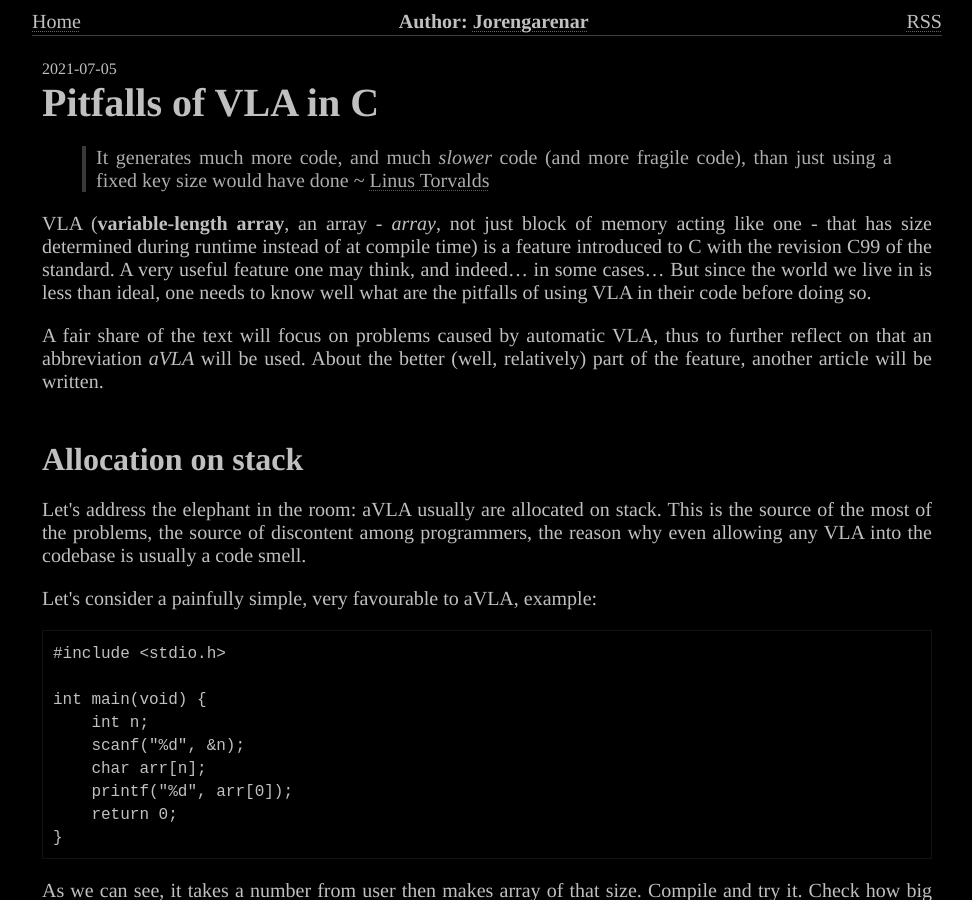
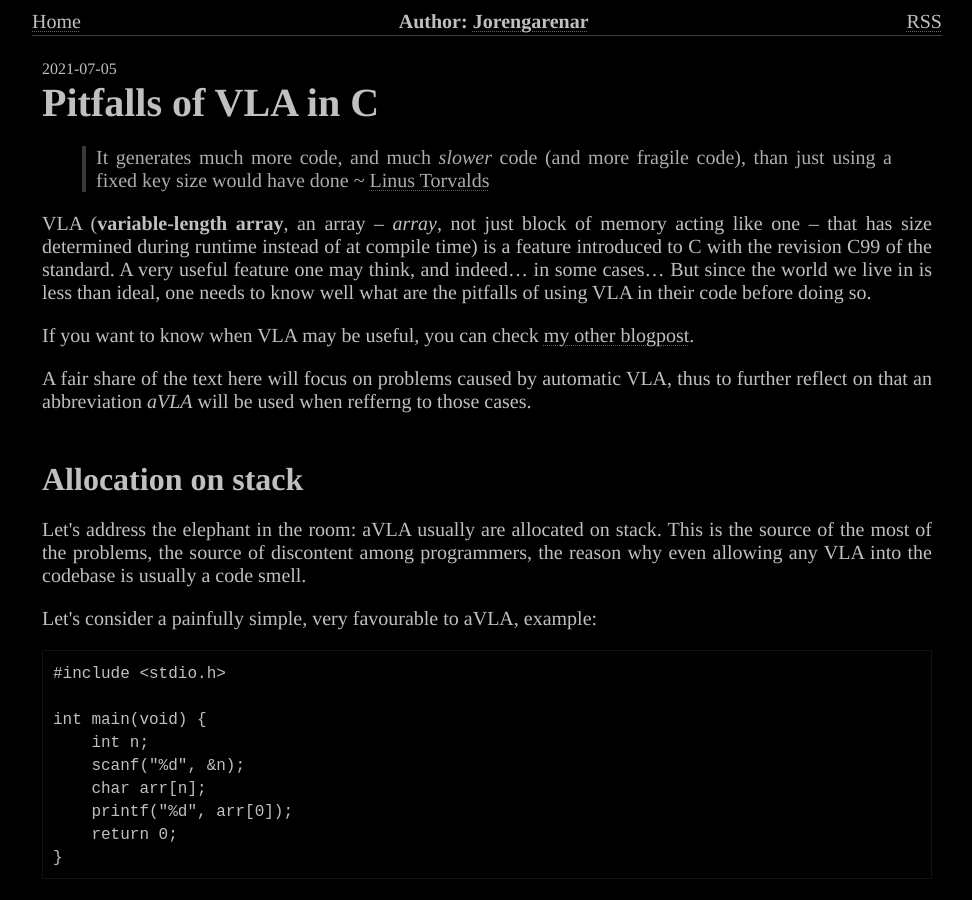
Before and after one commit to Jorenar/blog, a Jekyll site: the page built from _posts/2021-07-05-vla-pitfalls.md, in a window 1280 px wide and 900 px high. Shown: the whole window, without its empty margins (153-1125 px from the left). Built offline with Jekyll 4.4.1, drawn with Linux system fonts in a browser that asks for light colours.

```diff
--- a/_posts/2021-07-05-vla-pitfalls.md
+++ b/_posts/2021-07-05-vla-pitfalls.md
@@ -9,16 +9,18 @@ redirect_from:
 > It generates much more code, and much _slower_ code (and more fragile code),
   than just using a fixed key size would have done ~ [Linus Torvalds](https://lkml.org/lkml/2018/3/7/621)
 
-VLA (**variable-length array**, an array - *array*, not just block of memory
-acting like one - that has size determined during runtime instead of at compile
+VLA (**variable-length array**, an array -- *array*, not just block of memory
+acting like one -- that has size determined during runtime instead of at compile
 time) is a feature introduced to C with the revision C99 of the standard.
 A very useful feature one may think, and indeed... in some cases...
 But since the world we live in is less than ideal, one needs to know well what
 are the pitfalls of using VLA in their code before doing so.
 
-A fair share of the text will focus on problems caused by automatic VLA,
-thus to further reflect on that an abbreviation _aVLA_ will be used. About the
-better (well, relatively) part of the feature, another article will be written.
+If you want to know when VLA may be useful, you can check [my other blogpost](/vla-usecases).
+
+A fair share of the text here will focus on problems caused by automatic VLA,
+thus to further reflect on that an abbreviation _aVLA_ will be used when
+refferng to those cases.
 
 # Allocation on stack
 
```
Also changed, not shown: _posts/2023-02-10-vla-usecases.md (added, +78 -0 lines).
